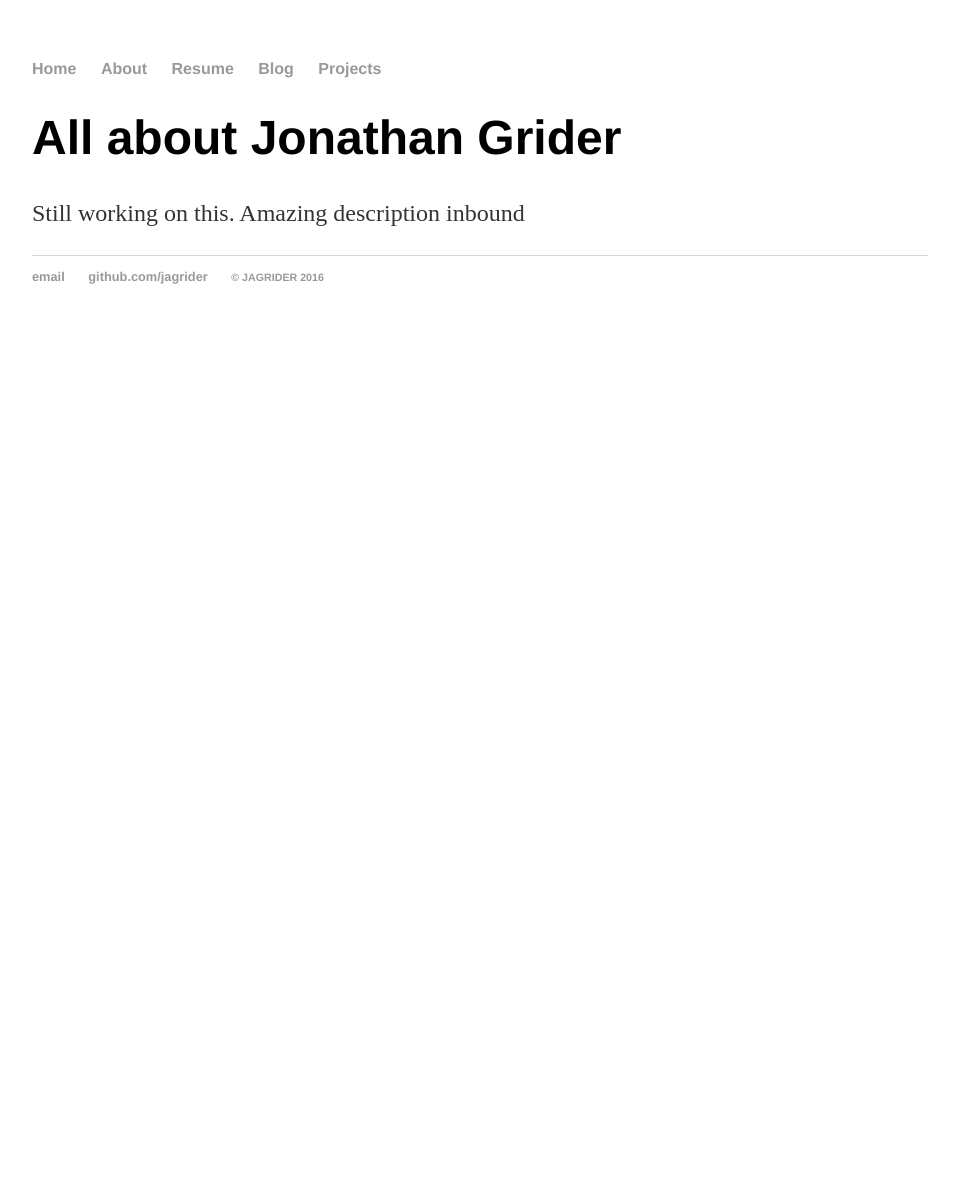
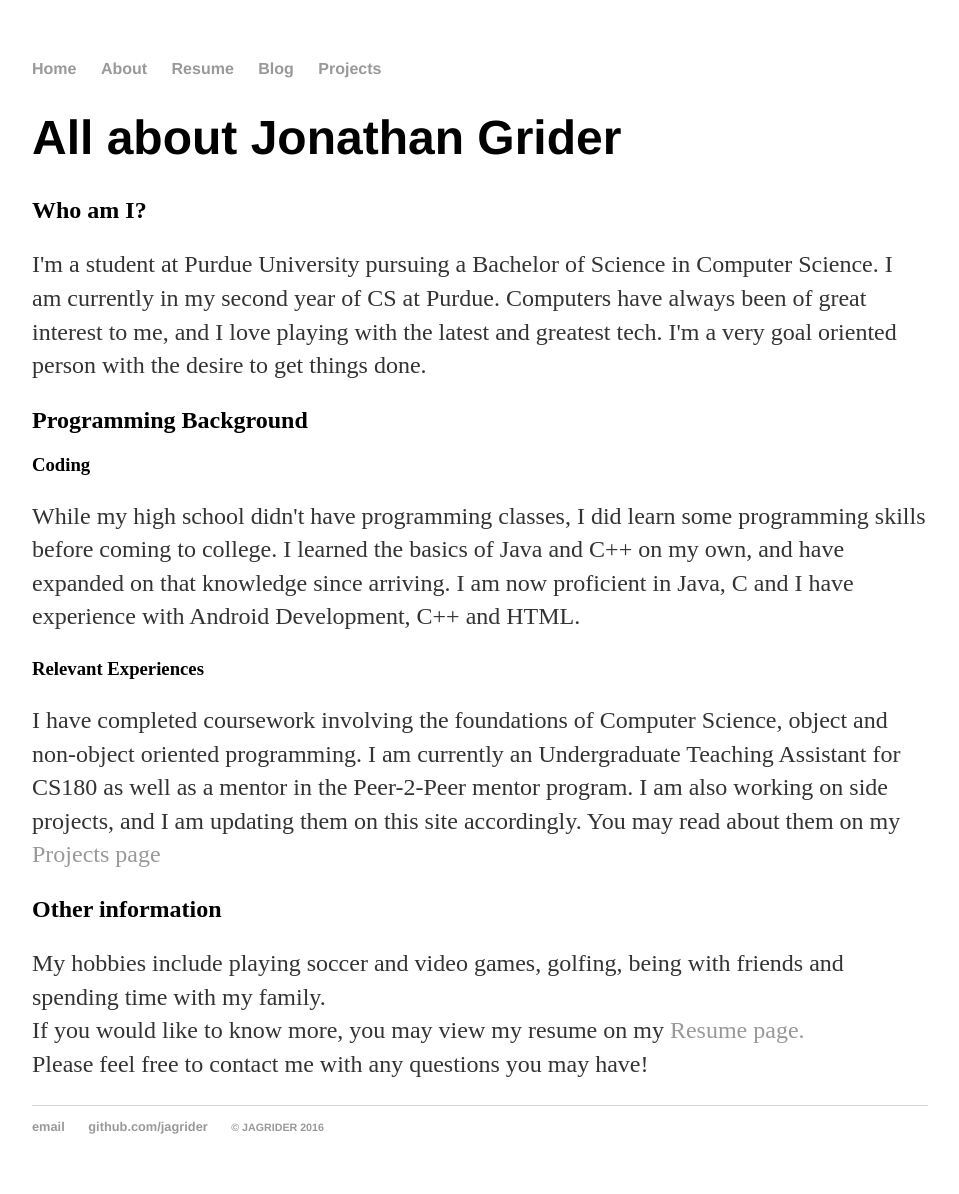
Before and after one commit to jagrider/jagrider.github.io, a Jekyll site: the page built from about/index.html, in a window 1280 px wide. Shown: the whole page, without its empty margins (160-1119 px from the left). Built offline with Jekyll 4.4.1, drawn with Linux system fonts in a browser that asks for light colours; before the commit the page ends 900 px from its top, so only the background shows below that.

Commit message:
Created first text draft of the About page.

```diff
--- a/about/index.html
+++ b/about/index.html
@@ -4,4 +4,46 @@ title: All about Jonathan Grider
 ---
 
 <h1>{{ page.title }}</h1>
-<p>Still working on this. Amazing description inbound</p>
+<!-- <p>Still working on this. Amazing description inbound</p> -->
+
+<div class="background">
+  <h2>Who am I?</h2>
+  <p>
+    I'm a student at Purdue University pursuing a Bachelor of
+    Science in Computer Science. I am currently in my second
+    year of CS at Purdue. Computers have always been of great
+    interest to me, and I love playing with the latest and greatest tech. I'm
+    a very goal oriented person with the desire to get things done.
+  </p>
+</div><!--!current-->
+
+<div class="experience">
+  <h2>Programming Background</h2>
+  <h3>Coding</h3>
+  <p>
+    While my high school didn't have programming classes, I did learn some
+    programming skills before coming to college. I learned the basics of Java
+    and C++ on my own, and have expanded on that knowledge since arriving. I am
+    now proficient in Java, C and I have experience with Android Development,
+    C++ and HTML.
+  </p>
+  <h3>Relevant Experiences</h3>
+  <p>
+    I have completed coursework involving the foundations of Computer Science,
+    object and non-object oriented programming. I am currently an
+    Undergraduate Teaching Assistant for CS180 as well as a mentor in the
+    Peer-2-Peer mentor program. I am also working on side projects, and I am
+    updating them on this site accordingly. You may read about them on my
+    <a href="/projects">Projects page</a>
+  </p>
+</div><!--!experience-->
+
+<div class="other">
+  <h2>Other information</h2>
+  <p>
+    My hobbies include playing soccer and video games, golfing, being with
+    friends and spending time with my family.<br>If you would like to know more,
+    you may view my resume on my <a href="/resume/index.html">Resume page.</a>
+    <br>Please feel free to contact me with any questions you may have!
+  </p>
+</div><!--!other-->
```
